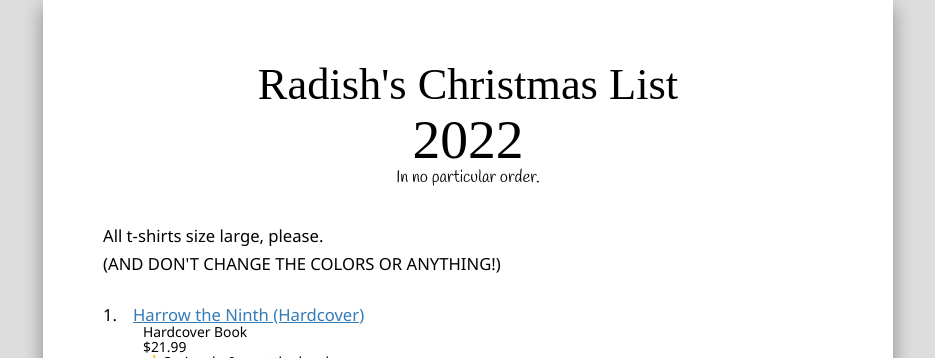
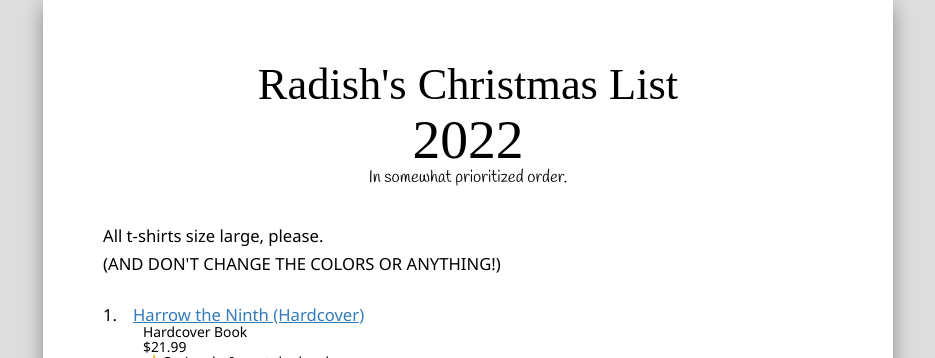
Before and after one commit to PsiRadish/psiradish.github.io, a Jekyll site: the page built from gift.html, in a window 1280 px wide. Shown: the top 358 px of the page, without its empty margins (172-1107 px from the left). Built offline with Jekyll 4.4.1, drawn with Linux system fonts in a browser that asks for light colours; nearby versions of some CDN libraries; some web fonts are replaced.

Commit message:
Christmas 2022 pt.4

```diff
--- a/_layouts/gift_list.html
+++ b/_layouts/gift_list.html
@@ -25,7 +25,8 @@
     <h1>Radish's {{page.occasion}} List</h1>
     <h1>{{page.year}}</h1>
     <!-- <p>In descending order of wanted-ness.</p> -->
-    <p>In no particular order.</p>
+    <p>In somewhat prioritized order.</p>
+    <!-- <p>In no particular order.</p> -->
   </header>
   <div class="page-body">
     <article>
```
